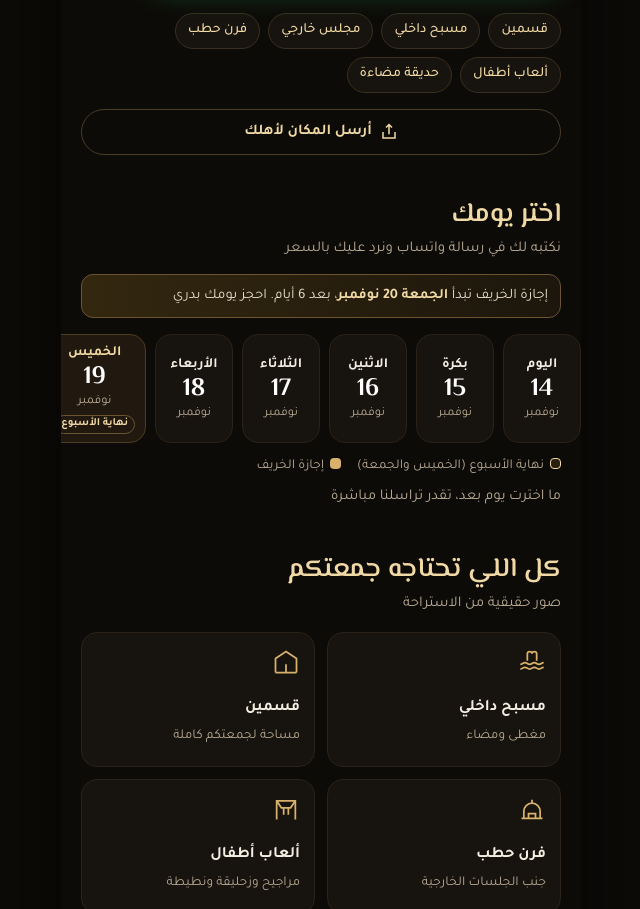
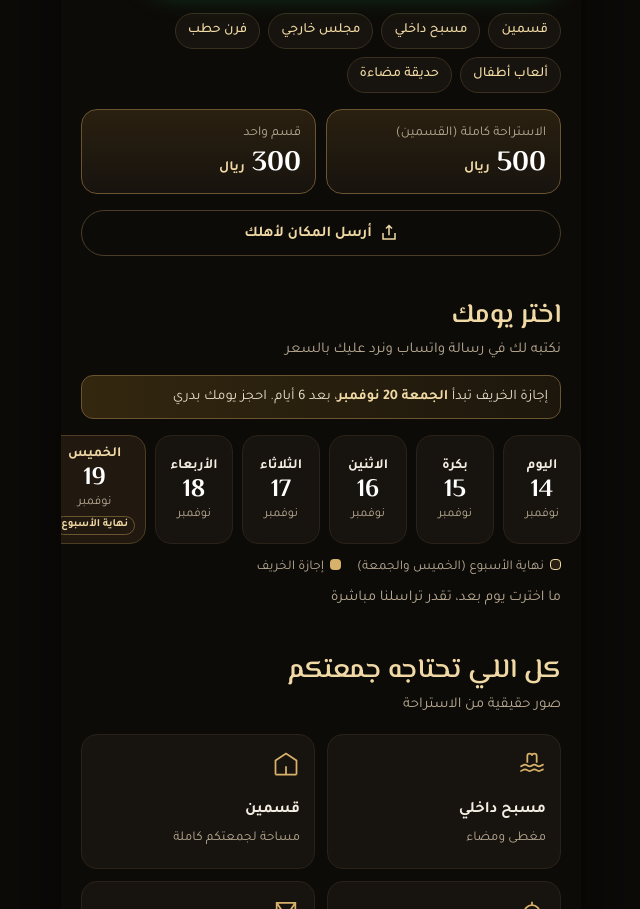
Before and after one commit to BinNawasX/wahatnuman, a plain HTML site: page index.html in a window 1280 px wide. Shown: the part 803-1712 px from the top of the page, without its empty margins (319-959 px from the left). Drawn offline with Linux system fonts and the light colour scheme.

Commit message:
Show prices
Co-Authored-By: Claude Opus 5.5 <noreply@anthropic.com>

```diff
--- a/index.html
+++ b/index.html
@@ -129,6 +129,11 @@ h2{font-family:"El Messiri";font-weight:600;font-size:27px;line-height:1.3;color
 .info div{background:var(--card);border:1px solid var(--line);border-radius:14px;padding:12px 14px}
 .info span{display:block;font-size:13.5px;color:var(--muted)}
 .info b{display:block;font-size:17px;color:#fff}
+.prices{margin-top:16px;display:grid;grid-template-columns:1fr 1fr;gap:10px}
+.prices div{background:linear-gradient(#2a2010,#17130e);border:1px solid #6b5430;border-radius:16px;padding:12px 14px}
+.prices span{display:block;font-size:13.5px;color:var(--muted)}
+.prices b{display:block;font-family:"El Messiri";font-size:28px;color:#fff;line-height:1.3}
+.prices b small{font-family:Tajawal;font-size:14px;color:var(--gold2);font-weight:700}
 .price-chip{display:inline-block;margin-top:12px;background:var(--card);border:1px solid #4a3c27;border-radius:99px;padding:5px 14px;font-weight:700;color:var(--gold2)}
 .map span{font-size:14px;color:var(--muted)}
 .map em{flex-basis:100%;text-align:center;font-style:normal;color:var(--gold2);font-size:14px;white-space:nowrap;border:1px solid #4a3c27;border-radius:99px;padding:6px 12px}
@@ -196,6 +201,7 @@ footer{padding:20px 20px 150px;text-align:center;color:#7d715e;font-size:13px}
   <h1>سهرتكم الخاصة <span>وسط الخضرة والأنوار</span></h1>
   <p>استراحة من قسمين بمسبح داخلي، مجلس خارجي واسع، فرن حطب وألعاب للأطفال. على بعد 22 دقيقة من العوالي</p>
   <div class="chips"><span>قسمين</span><span>مسبح داخلي</span><span>مجلس خارجي</span><span>فرن حطب</span><span>ألعاب أطفال</span><span>حديقة مضاءة</span></div>
+  <div class="prices" aria-label="الأسعار"><div><span>الاستراحة كاملة (القسمين)</span><b>500 <small>ريال</small></b></div><div><span>قسم واحد</span><b>300 <small>ريال</small></b></div></div>
   <button class="share" id="share"><svg viewBox="0 0 24 24"><path d="M4 12v8h16v-8M16 6l-4-4-4 4M12 2v13"/></svg>أرسل المكان لأهلك</button>
 </div>
 
```
